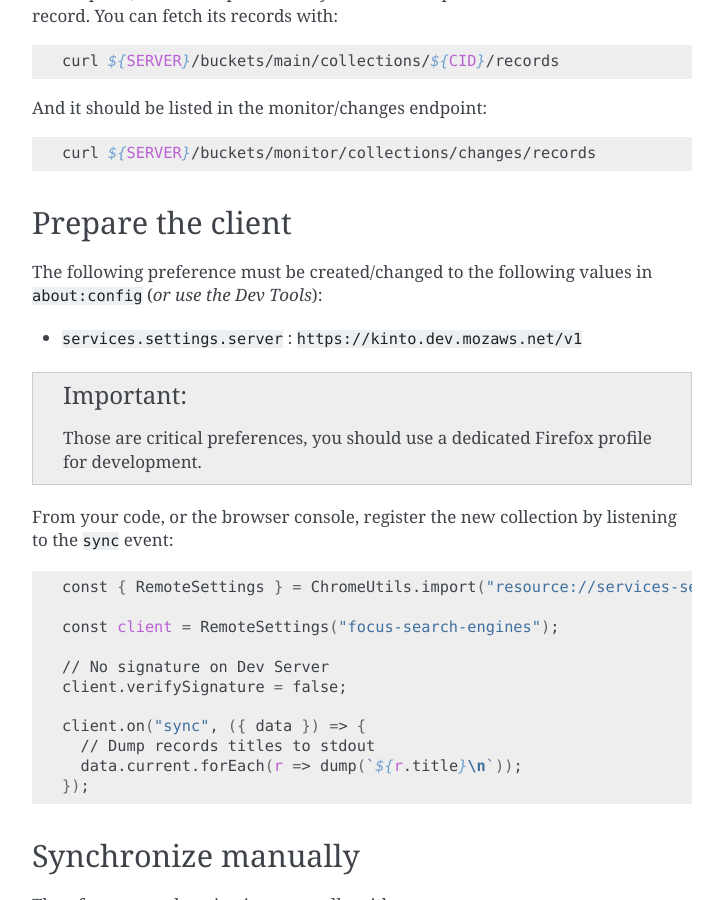
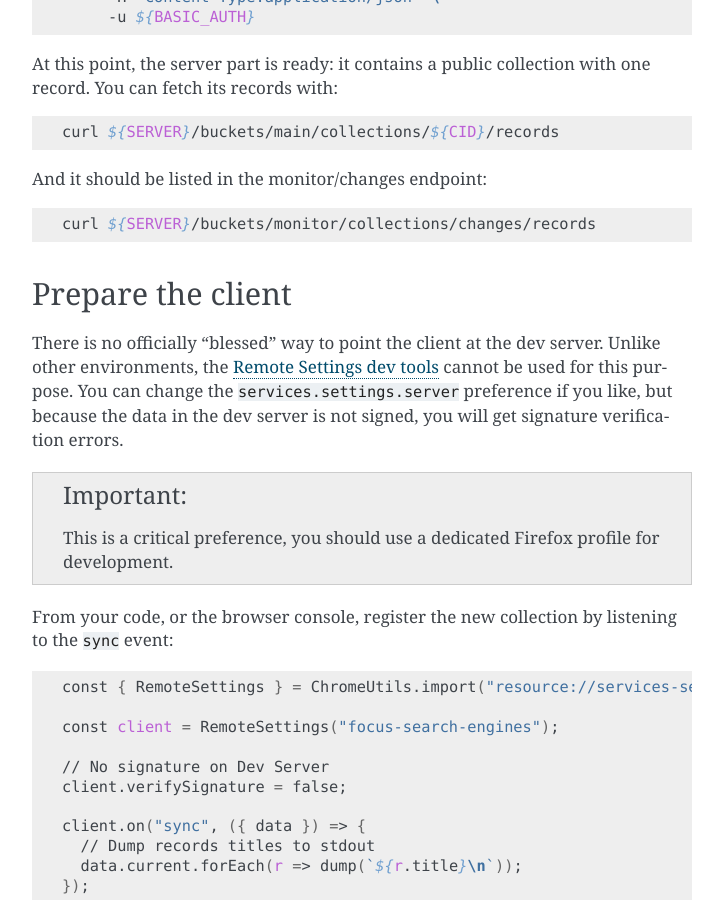
Before and after one commit to mozilla/remote-settings, a Sphinx documentation site: the page built from docs/tutorial-dev-server.rst, in a window 1280 px wide and 900 px high, scrolled down 1662 px. Shown: the whole window, without its empty margins (388-1111 px from the left). Built offline with Sphinx 7.4.7, drawn with Linux system fonts in a browser that asks for light colours; some of the changed text lies outside the part shown.

```diff
--- a/docs/tutorial-dev-server.rst
+++ b/docs/tutorial-dev-server.rst
@@ -22,7 +22,12 @@
 Introduction
 ------------
 
-We run a public instance of Kinto, the underlying software of Remote Settings, at https://kinto.dev.mozaws.net/v1
+Remote Settings is built on top of a project called Kinto. As a
+service to the Kinto community, Mozilla hosts a public instance of
+Kinto at https://kinto.dev.mozaws.net/v1. Although this server is not
+officially maintained and has no official connection with the Remote
+Settings project, it can be convenient to use it when exploring Remote
+Settings.
 
 Several authentication options are available. We will use local accounts and Basic Auth for the sake of simplicity.
 
@@ -95,13 +100,17 @@
 Prepare the client
 ------------------
 
-The following preference must be created/changed to the following values in ``about:config`` (*or use the Dev Tools*):
-
-* ``services.settings.server`` : ``https://kinto.dev.mozaws.net/v1``
+There is no officially "blessed" way to point the client at the dev
+server. Unlike other environments, the `Remote Settings dev tools
+<https://github.com/mozilla-extensions/remote-settings-devtools/>`_
+cannot be used for this purpose. You can change the
+``services.settings.server`` preference if you like, but because the
+data in the dev server is not signed, you will get signature
+verification errors.
 
 .. important::
 
-    Those are critical preferences, you should use a dedicated Firefox profile for development.
+    This is a critical preference, you should use a dedicated Firefox profile for development.
 
 From your code, or the browser console, register the new collection by listening to the ``sync`` event:
 
```
Also changed, not shown: docs/tutorial-local-server.rst (+5 -4 lines).
